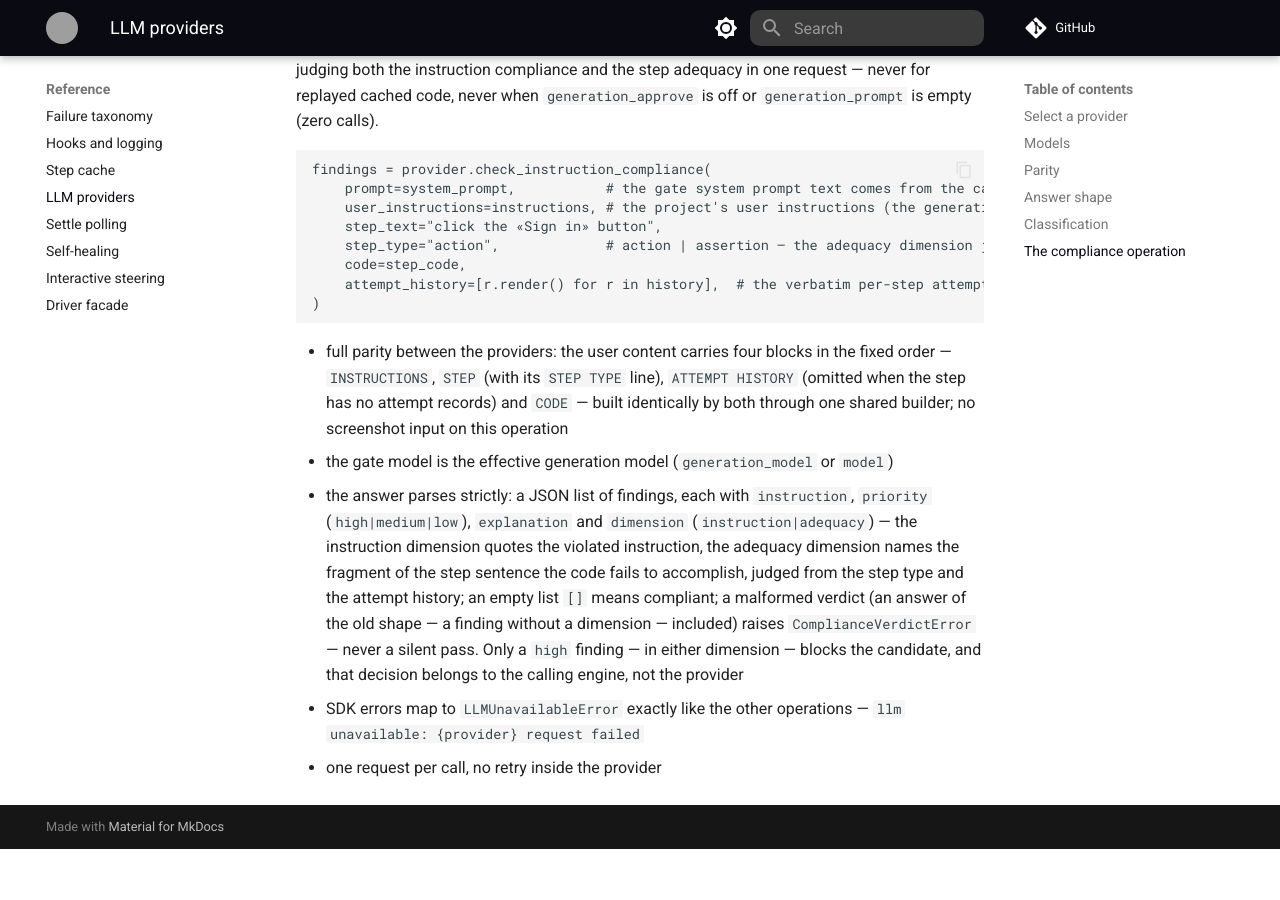
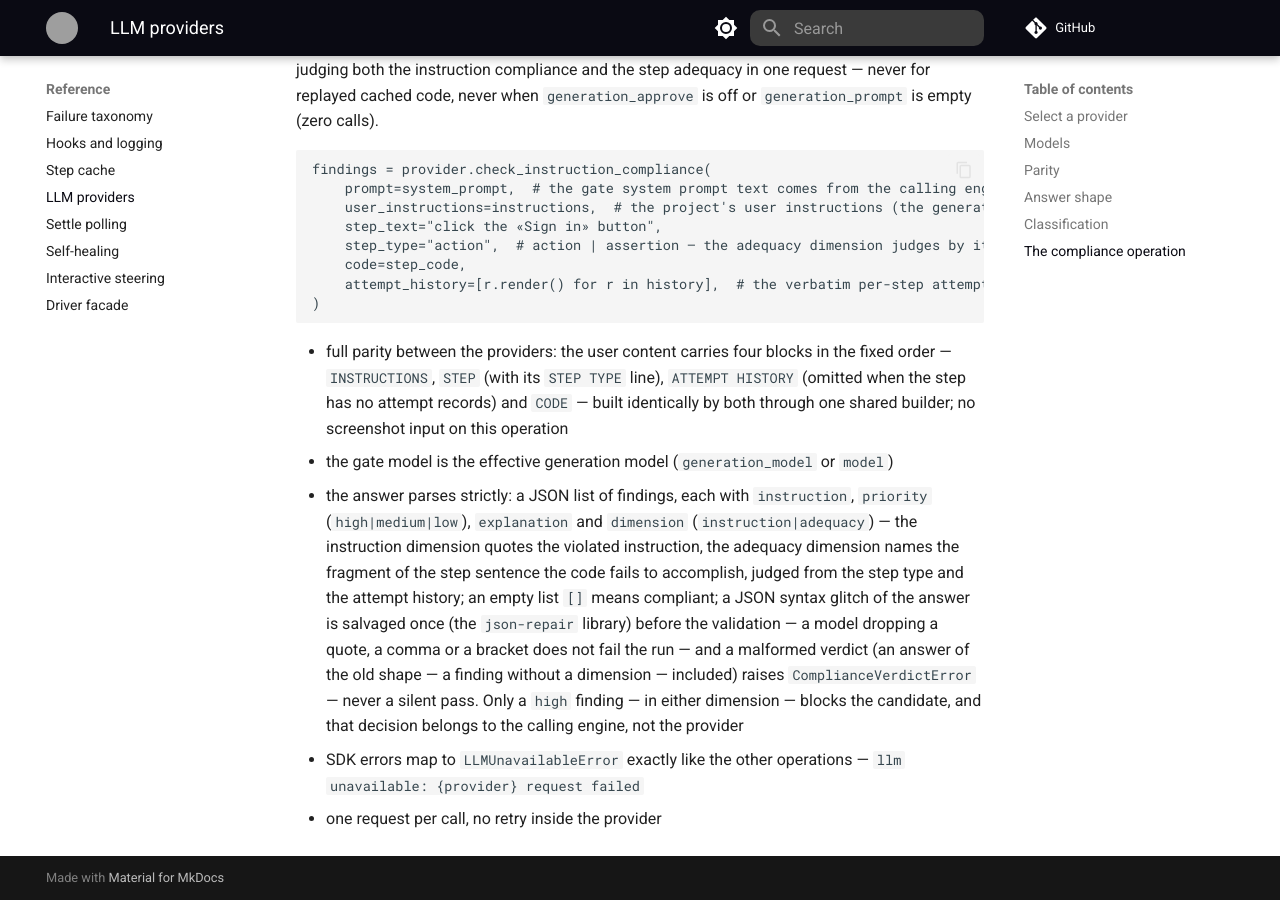
Before and after one commit to qarium/prettyplay, an MkDocs documentation site: the page built from docs/reference/llm-providers.md, in a window 1280 px wide and 900 px high, scrolled down 2639 px. Built offline with MkDocs 1.6.1 and Material for MkDocs 9.7.7, drawn with Linux system fonts in a browser that asks for light colours; comment, search, counter and statistics services are not loaded; before the commit the page ends 3488 px from its top, so only the background shows below that; grey boxes are pictures that could not be loaded.

Commit message:
fix: salvage a repairable JSON syntax glitch of the compliance verdict answer once (json-repair) before the unchanged strict semantic validation — an emptiness reached only through the salvage never passes, an unrepairable or semantically invalid answer stays a loud ComplianceVerdictError

````diff
--- a/docs/reference/llm-providers.md
+++ b/docs/reference/llm-providers.md
@@ -124,10 +124,10 @@ never for replayed cached code, never when `generation_approve` is off or
 
 ```python
 findings = provider.check_instruction_compliance(
-    prompt=system_prompt,           # the gate system prompt text comes from the calling engine
-    user_instructions=instructions, # the project's user instructions (the generation_prompt setting)
+    prompt=system_prompt,  # the gate system prompt text comes from the calling engine
+    user_instructions=instructions,  # the project's user instructions (the generation_prompt setting)
     step_text="click the «Sign in» button",
-    step_type="action",             # action | assertion — the adequacy dimension judges by it
+    step_type="action",  # action | assertion — the adequacy dimension judges by it
     code=step_code,
     attempt_history=[r.render() for r in history],  # the verbatim per-step attempt records, when present
 )
@@ -145,9 +145,12 @@ findings = provider.check_instruction_compliance(
   `dimension` (`instruction|adequacy`) — the instruction dimension quotes the
   violated instruction, the adequacy dimension names the fragment of the step
   sentence the code fails to accomplish, judged from the step type and the
-  attempt history; an empty list `[]` means compliant; a malformed verdict
-  (an answer of the old shape — a finding without a dimension — included)
-  raises `ComplianceVerdictError` — never a silent pass. Only a `high`
+  attempt history; an empty list `[]` means compliant; a JSON syntax glitch
+  of the answer is salvaged once (the `json-repair` library) before the
+  validation — a model dropping a quote, a comma or a bracket does not fail
+  the run — and a malformed verdict (an answer of the old shape — a finding
+  without a dimension — included) raises `ComplianceVerdictError` — never a
+  silent pass. Only a `high`
   finding — in either dimension — blocks the candidate, and that decision
   belongs to the calling engine, not the provider
 - SDK errors map to `LLMUnavailableError` exactly like the other operations —
--- a/pyproject.toml
+++ b/pyproject.toml
@@ -24,6 +24,7 @@ dependencies = [
     "playwright>=1.49",
     "openai>=1.30",
     "anthropic>=0.28",
+    "json-repair>=0.63",
     "tomli>=2.0; python_version < '3.11'",
 ]
 
````
Also changed, not shown: .goga/usages/cooks/json_repair.md (added, +53 -0 lines), docs/configuration.md (+6 -3 lines), prettyplay/llm/.usages/providers.md (+4 -1 lines), 3 other files.
